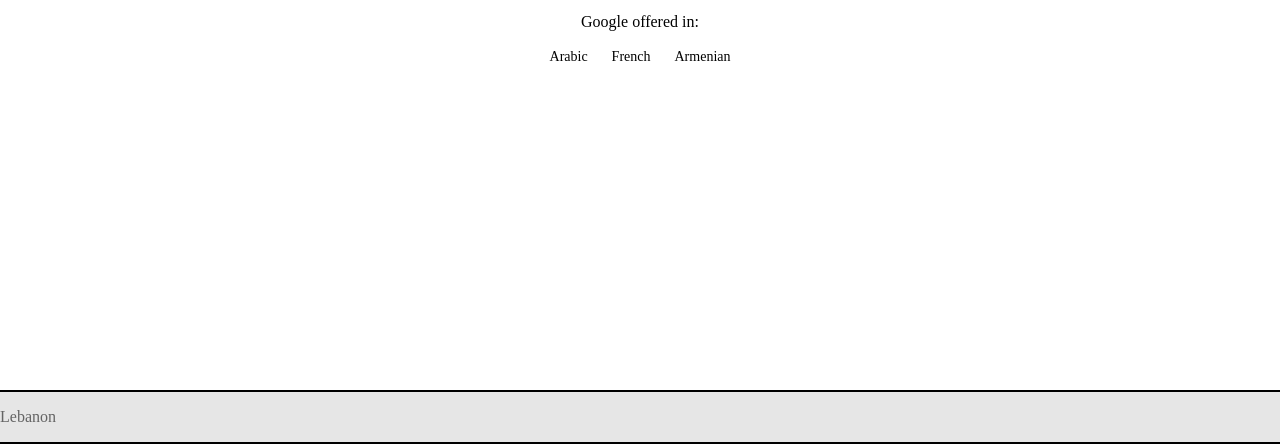
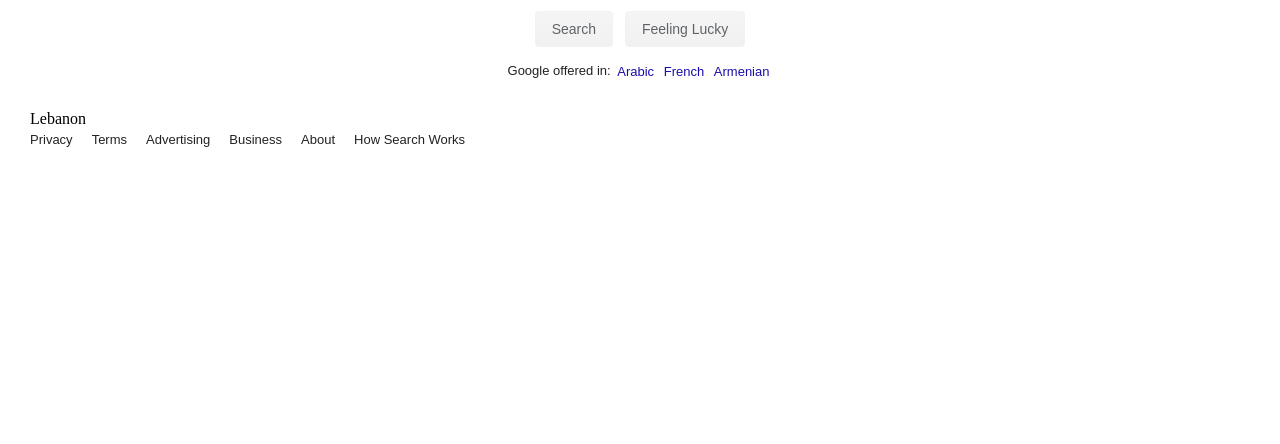
Before and after one commit to nicolasalouf/google_homepage, a plain HTML site: page index.html in a window 1280 px wide. Shown: the part 356-800 px from the top of the page. Drawn offline with Linux system fonts and the light colour scheme.

Commit message:
formatted search buttons, nav links and language links. Also added footer links.

```diff
--- a/index.html
+++ b/index.html
@@ -23,14 +23,26 @@
             <input value="Feeling Lucky" type="submit" class="button">
         </div>
         <div id="lang">
-            <p>Google offered in:</p>
+            Google offered in:
             <a href="">Arabic</a>
             <a href="">French</a>
             <a href="">Armenian</a>
         </div>
     </main>
     <footer>
-        <p>Lebanon</p>
+        <div id="fbar">
+            <span class="country">Lebanon</span>
+        </div>
+        <span id="rightlinks">
+            <a href="">Privacy</a>
+            <a href="">Terms</a>
+        </span>
+        <span id="leftlinks">
+            <a href="">Advertising</a>
+            <a href="">Business</a>
+            <a href="">About</a>
+            <a href="">How Search Works</a>
+        </span>
     </footer>
 </body>
 </html>
--- a/style.css
+++ b/style.css
@@ -11,10 +11,17 @@ main {
 }
 
 a {
-    padding: 10px;
-    color: black;
-    font-size: 14px;
-    text-decoration: none;
+    font-size: 13px;
+    text-align: right;
+    white-space: nowrap;
+    font-family: arial,sans-serif;
+    display: inline-block;
+    line-height: 24px;
+    padding: 0px 15px 0px 0px;
+    outline: none;
+    vertical-align: middle;
+    color: rgba(0,0,0,0.87);
+    text-decoration: none;;
 }
 
 a:hover {
@@ -28,15 +35,38 @@ img {
     padding: 150px 10px 10px 10px;
 }
 
-footer {
-    position: fixed;
-    left: 0;
-    bottom: 0;
-    width: 100%;
-    background-color: rgb(230, 230, 230);
-    color: rgb(100,100,100);
-    text-align: left;
-    border-top: 2px solid black;
-    border-bottom: 2px solid black;
-    font-size: 16px;
+input {
+    background-image: -webkit-linear-gradient(top,#f5f5f5,#f1f1f1);
+    background-color: #f2f2f2;
+    border: 1px solid #f2f2f2;
+    border-radius: 4px;
+    color: #5F6368;
+    font-family: arial,sans-serif;
+    font-size: 14px;
+    margin: 11px 4px;
+    padding: 0 16px;
+    line-height: 27px;
+    height: 36px;
+    min-width: 54px;
+    text-align: center;
+    cursor: pointer;
+    user-select: none;
 }
+
+#lang {
+    font-family: arial,sans-serif;
+    color: #222;
+    font-size: small;
+    margin-bottom: 24px;
+}
+
+#lang a {
+    font-size: small;
+    line-height: 28px;
+    direction: rtl;
+    font-family: arial,sans-serif;
+    text-decoration: none;
+    unicode-bidi: isolate;
+    color: #1a0dab;
+    padding: 0 3px;
+}
```
